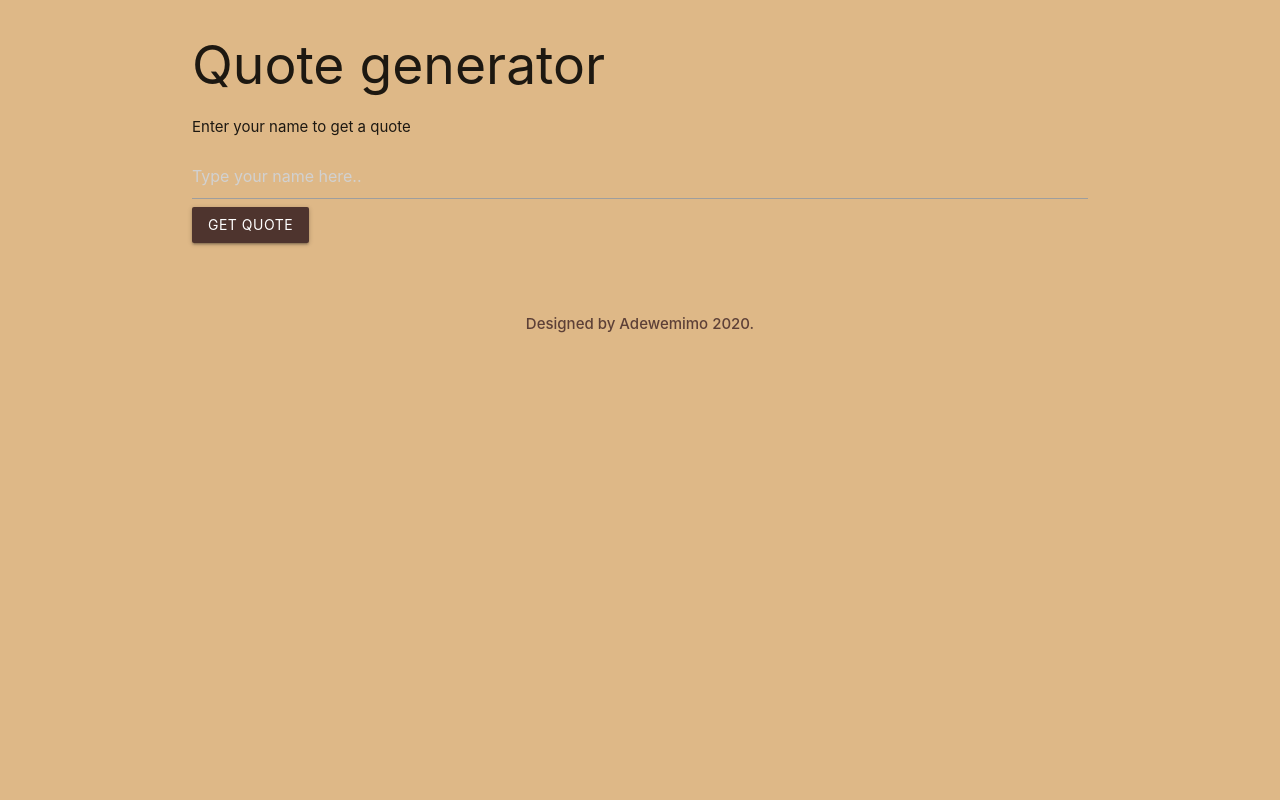
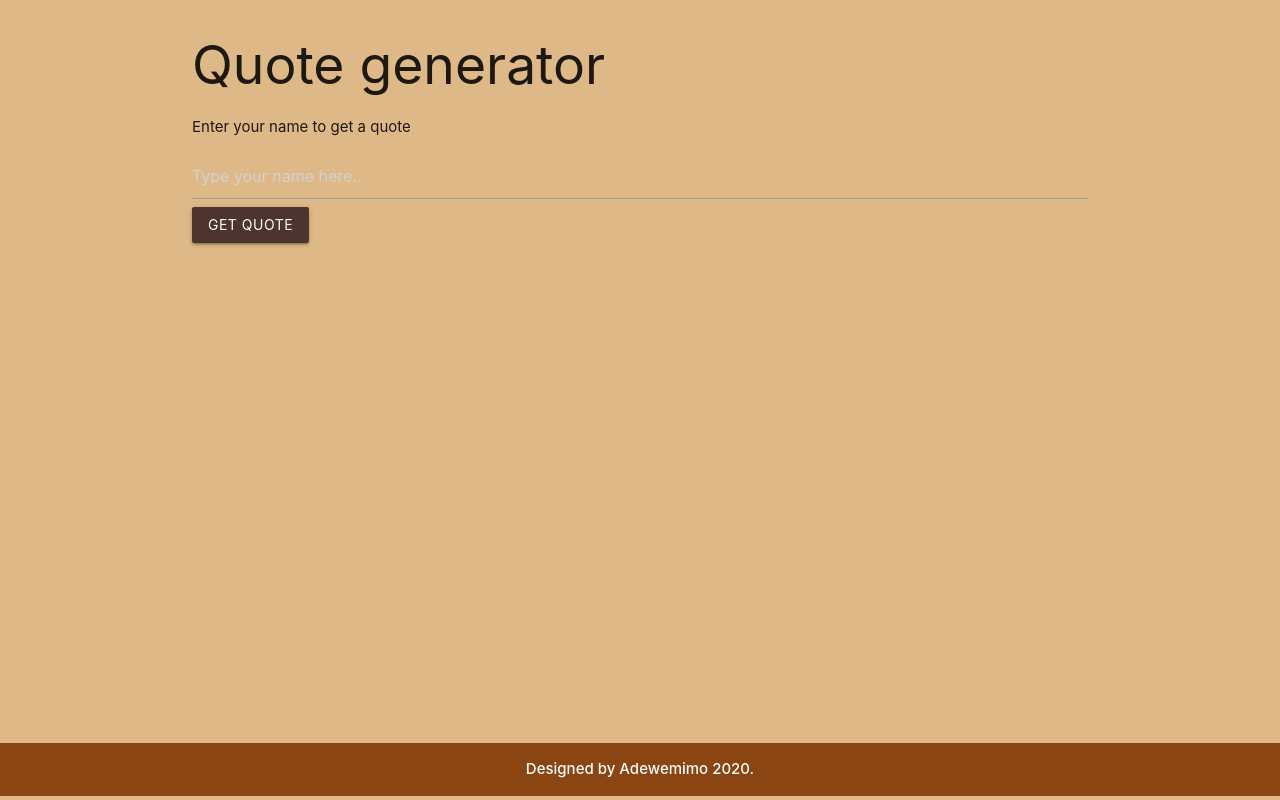
Before and after one commit to abiona01/Quote-Generator, a plain HTML site: page task/index.html in a window 1280 px wide. Drawn offline with nearby package versions, Linux system fonts and the light colour scheme.

Commit message:
Update index.html

```diff
--- a/task/index.html
+++ b/task/index.html
@@ -27,12 +27,21 @@
           margin-top: 40px;
           font-size: 25px;
       }
-      footer {
-
+      .footer {
+        position: absolute;
+        margin-left: 0;
+        margin-bottom: 0;
+        margin-top: 500px;
+        width: 100%;
+        background-color: saddlebrown;
+        color: white;
+        text-align: center;
       }
-      footer > p {
+      .foot {
           font-weight: 500;
-          margin-top: 70px;
+      }
+      .contain {
+          position: absolute;
       }
   </style>
 </head>
@@ -40,13 +49,13 @@
  <div class="container centeSr">
      <h2>Quote generator</h2>
   <p>Enter your name to get a quote</p>
-  <input type="text" placeholder="Type your name here..">
+  <input type="text" placeholder="Type your name here.." id="empty">
   <a class="btn center brown darken-3" onclick="genQuote();" href="#">Get Quote</a>
-  <p class="grey-text text-darken-3 down" id="quote"></p>
+  <p class=" contain grey-text text-darken-3 down" id="quote"></p>
  </div>
- <footer class="container center">
-     <p class="brown-text text-darken-2">Designed by Adewemimo 2020.</p>
- </footer>
+ <div class="footer">
+     <p class="foot">Designed by Adewemimo 2020.</p>
+    </div>
   <script src="script.js"></script>
 </body>
 </html>
```
